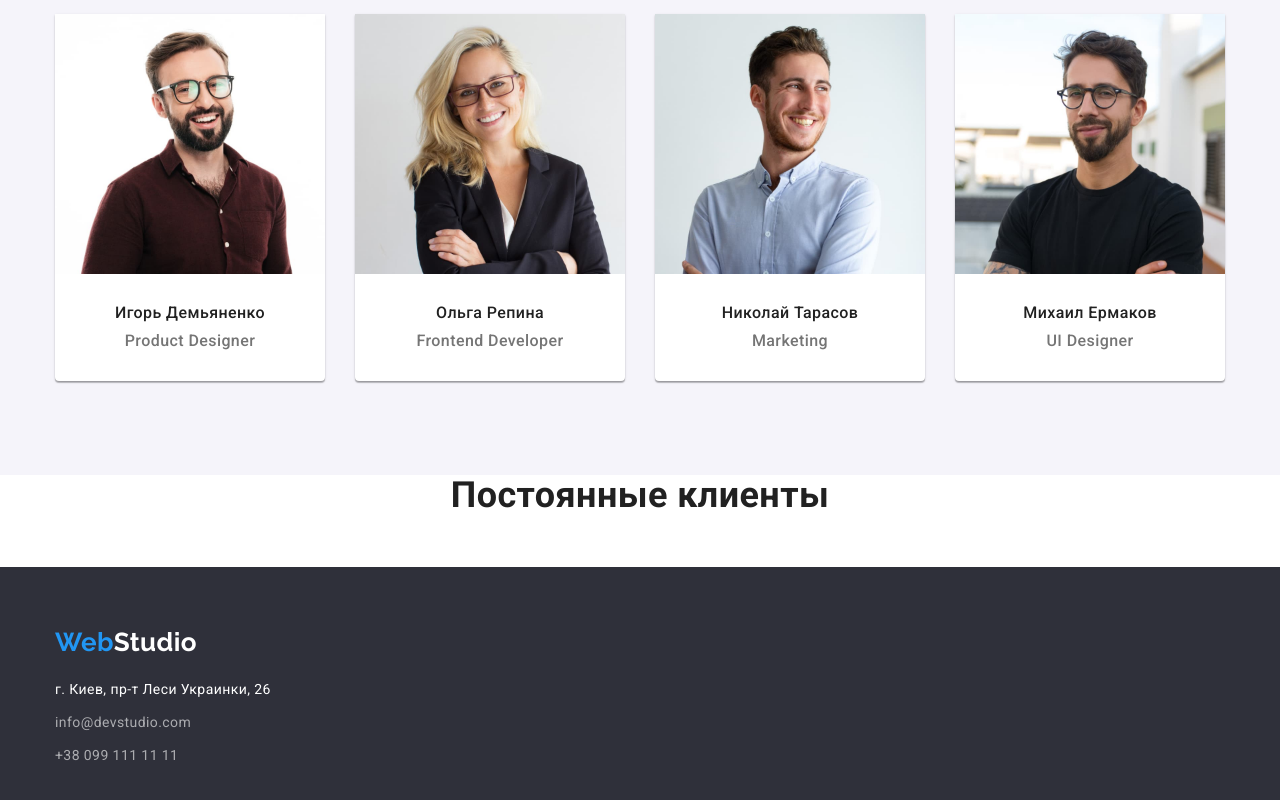
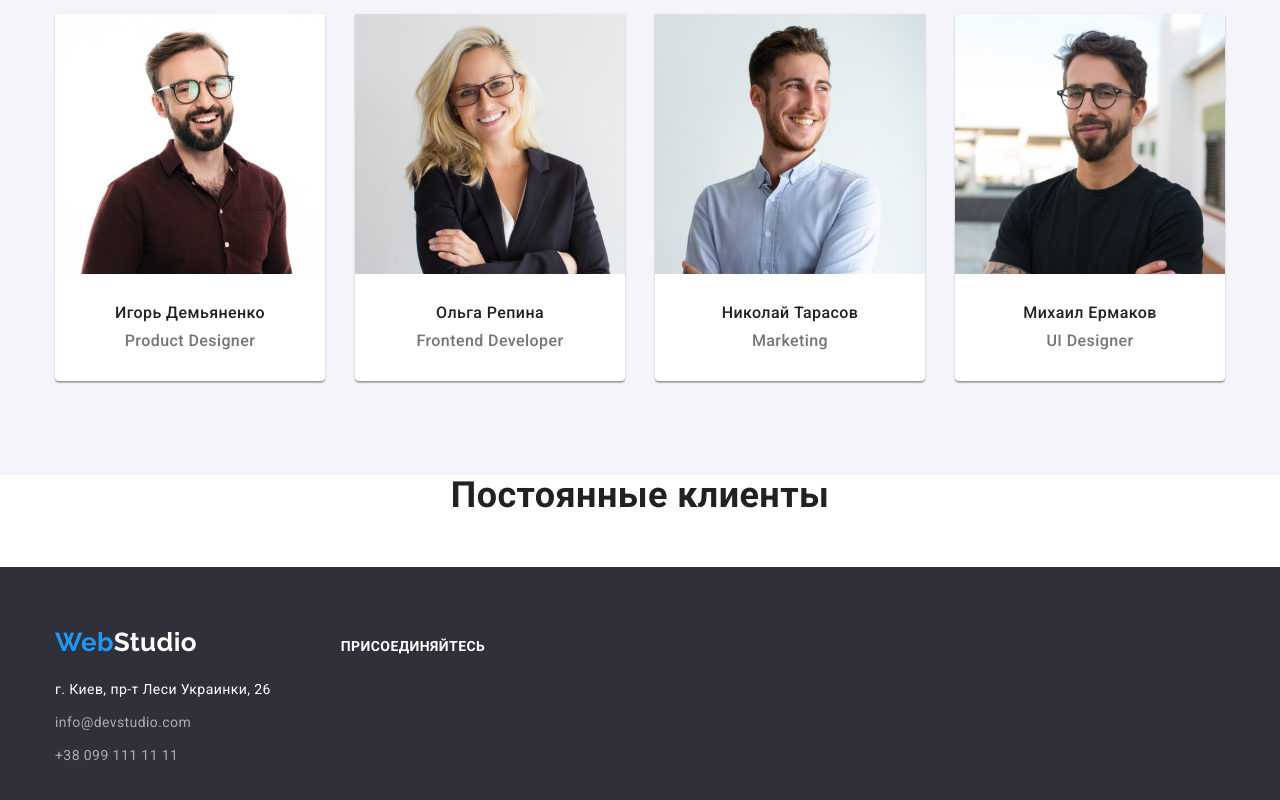
Before and after one commit to Kos8119/goit-markup-hw-04, a plain HTML site: page index.html in a window 1280 px wide. Shown: the part 1622-2422 px from the top of the page. Drawn offline with nearby package versions, Linux system fonts and the light colour scheme.

Commit message:
Футер блок ссылок
Сверстан скелет блока присоединяйтесь

```diff
--- a/css/styles.css
+++ b/css/styles.css
@@ -374,6 +374,7 @@ img {
 }
 
 .footer-container {
+  display: flex;
   padding: 60px 15px;
 }
 
@@ -382,6 +383,7 @@ img {
 }
 .f-adress {
   margin-top: 20px;
+  margin-right: 70px;
 }
 
 .footer-contacts li:not(:last-child) {
@@ -398,6 +400,7 @@ img {
 
   color: rgba(255, 255, 255, 0.6);
 }
+
 .footer-adress a {
   font-weight: 400;
 
@@ -405,3 +408,14 @@ img {
 
   color: var(--header-bg-color);
 }
+.footer-links {
+  padding-top: 12px;
+}
+.footer-join {
+  font-weight: 700;
+  font-size: 14px;
+  line-height: 1.14;
+  letter-spacing: 0.03em;
+  text-transform: uppercase;
+  color: var(--header-bg-color);
+}
--- a/index.html
+++ b/index.html
@@ -149,6 +149,7 @@
     </main>
     <footer class="footer section">
         <div class="container footer-container">
+            <div class="f-adress-block">
                 <a href="./index.html" class="logo-webstudio logo-web footer-logo">
                     Web<span class="logo-studio footer-studio">Studio</span>
                 </a>
@@ -166,6 +167,16 @@
                     </ul>
                 </address>
             </div>
+            <div class="footer-links">
+                <h3 class="footer-join">присоединяйтесь</h3>
+                <ul>
+                    <li></li>
+                    <li></li>
+                    <li></li>
+                    <li></li>
+                </ul>
+            </div>
+        </div>
     </footer>
 </body>
 </html>
```
Lines whose indentation alone changed are shown as unchanged.
